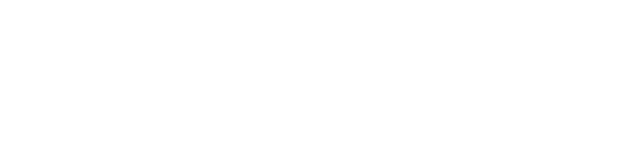
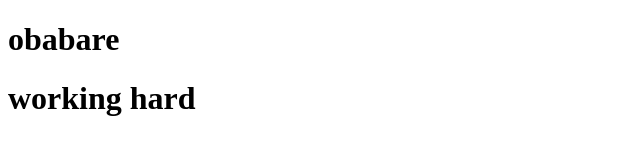
Before and after one commit to Jalalemon/my-second-repo, a plain HTML site: page index.html in a window 1280 px wide. Shown: the whole page, without its empty margins (0-640 px from the left). Drawn offline with Linux system fonts and the light colour scheme.

Commit message:
added header

```diff
--- a/index.html
+++ b/index.html
@@ -7,6 +7,7 @@
     <title>my second repo git </title>
 </head>
 <body>
-
+ <h1>obabare</h1>
+ <h1>working hard</h1>
 </body>
 </html>
```
